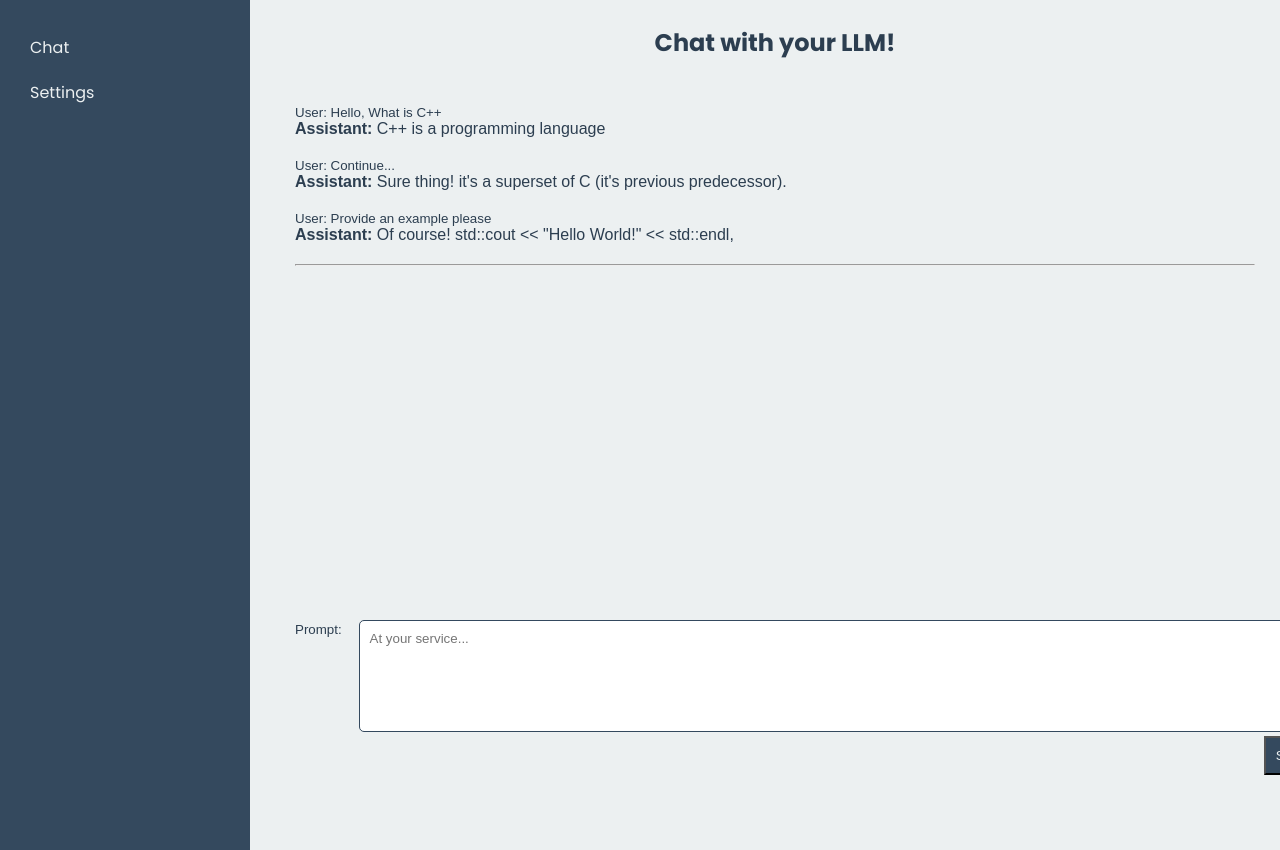
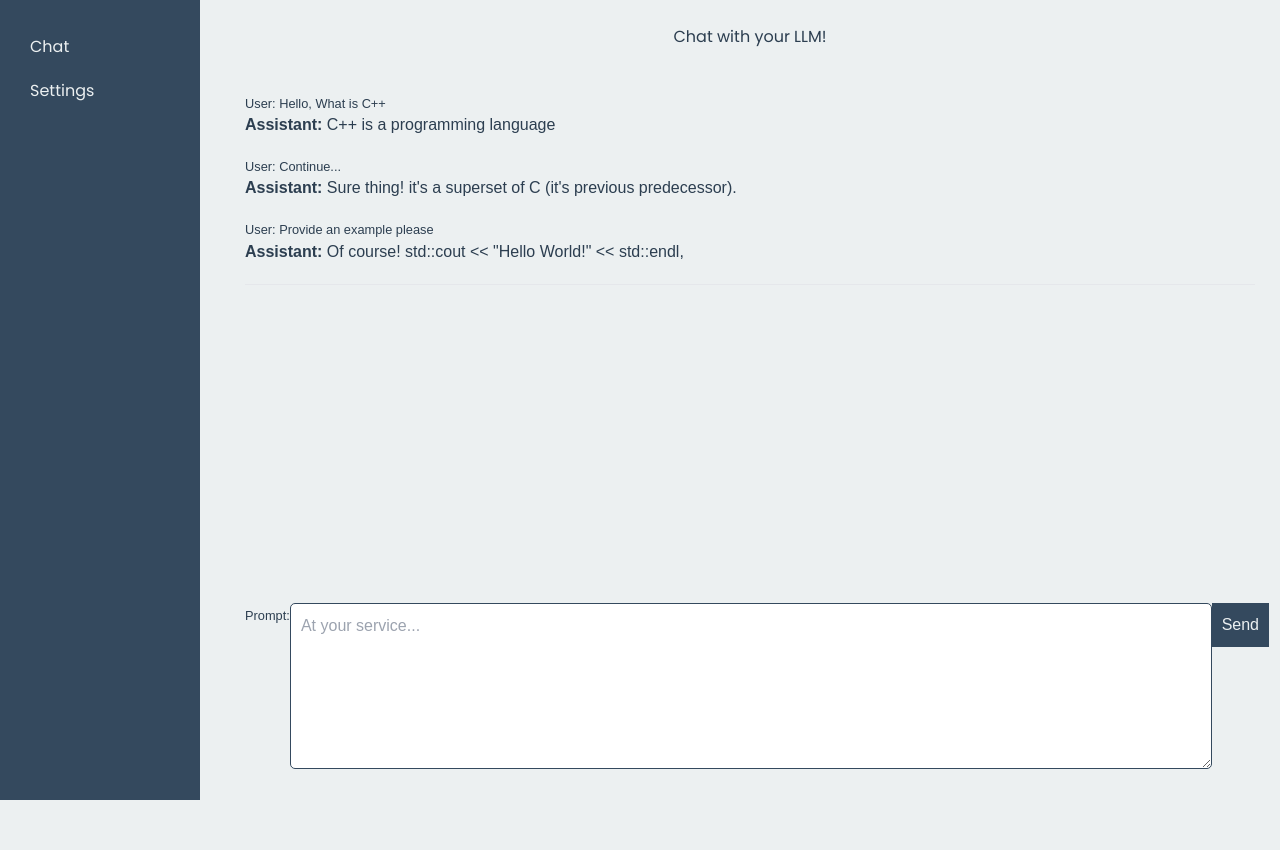
Before and after one commit to abdelouery/llm-chat-portal, a React (Vite) app: page / in a window 1280 px wide. After the commit the page ends 800 px from the top, so only its background shows below. Built offline with nearby package versions, Linux system fonts and the light colour scheme; a web font is replaced by a local one.

Commit message:
:package: initialize tailwind

```diff
--- a/package.json
+++ b/package.json
@@ -22,6 +22,7 @@
     "eslint-plugin-react-hooks": "^5.1.0-rc.0",
     "eslint-plugin-react-refresh": "^0.4.12",
     "globals": "^15.9.0",
+    "tailwindcss": "^3.4.14",
     "typescript": "^5.5.3",
     "typescript-eslint": "^8.7.0",
     "vite": "^5.4.8"
--- a/src/main.css
+++ b/src/main.css
@@ -1,3 +1,7 @@
+@tailwind base;
+@tailwind components;
+@tailwind utilities;
+
 :root {
     --main-padding: 25px;
     --main-dark-bg-color: #34495e;
--- /dev/null
+++ b/tailwind.config.js
@@ -0,0 +1,10 @@
+/** @type {import('tailwindcss').Config} */
+export default {
+  content: [
+    "./src/**/*.{js,jsx,ts,tsx}",
+  ],
+  theme: {
+    extend: {},
+  },
+  plugins: [],
+}
```
Also changed, not shown: 1 other file (tests, documents, lock files or other folders).
